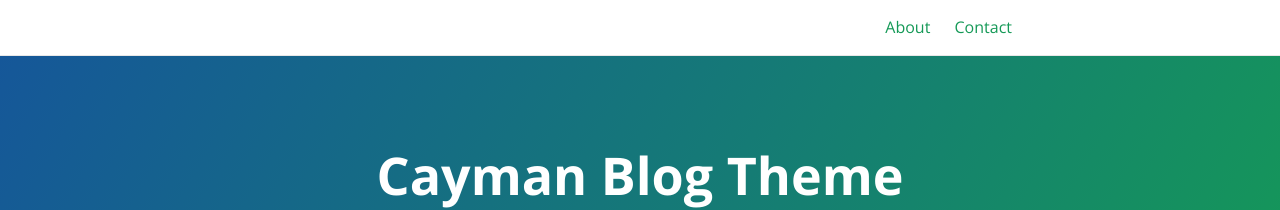
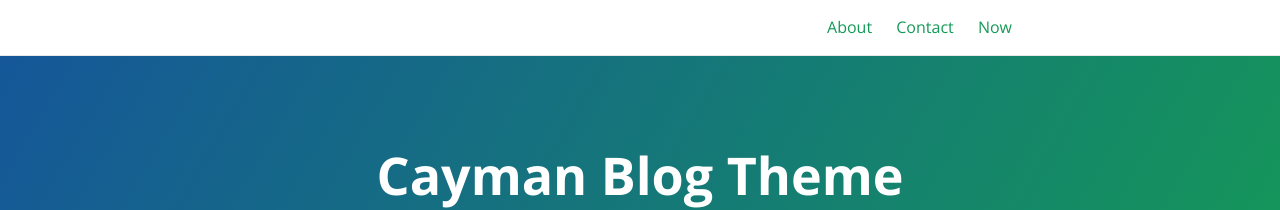
Before and after one commit to ai2s/ai2s.github.io, a Jekyll site: the page built from index.md, in a window 1280 px wide. Shown: the top 210 px of the page. Built offline with Jekyll 4.4.1, drawn with Linux system fonts in a browser that asks for light colours.

```diff
--- a/_config.yml
+++ b/_config.yml
@@ -27,4 +27,4 @@ plugins:
 target-blank:
     rel: nofollow
 
-header_page_refs: ['now2', 'about', 'contact']
+#header_page_refs: ['now', 'about', 'contact']
```
